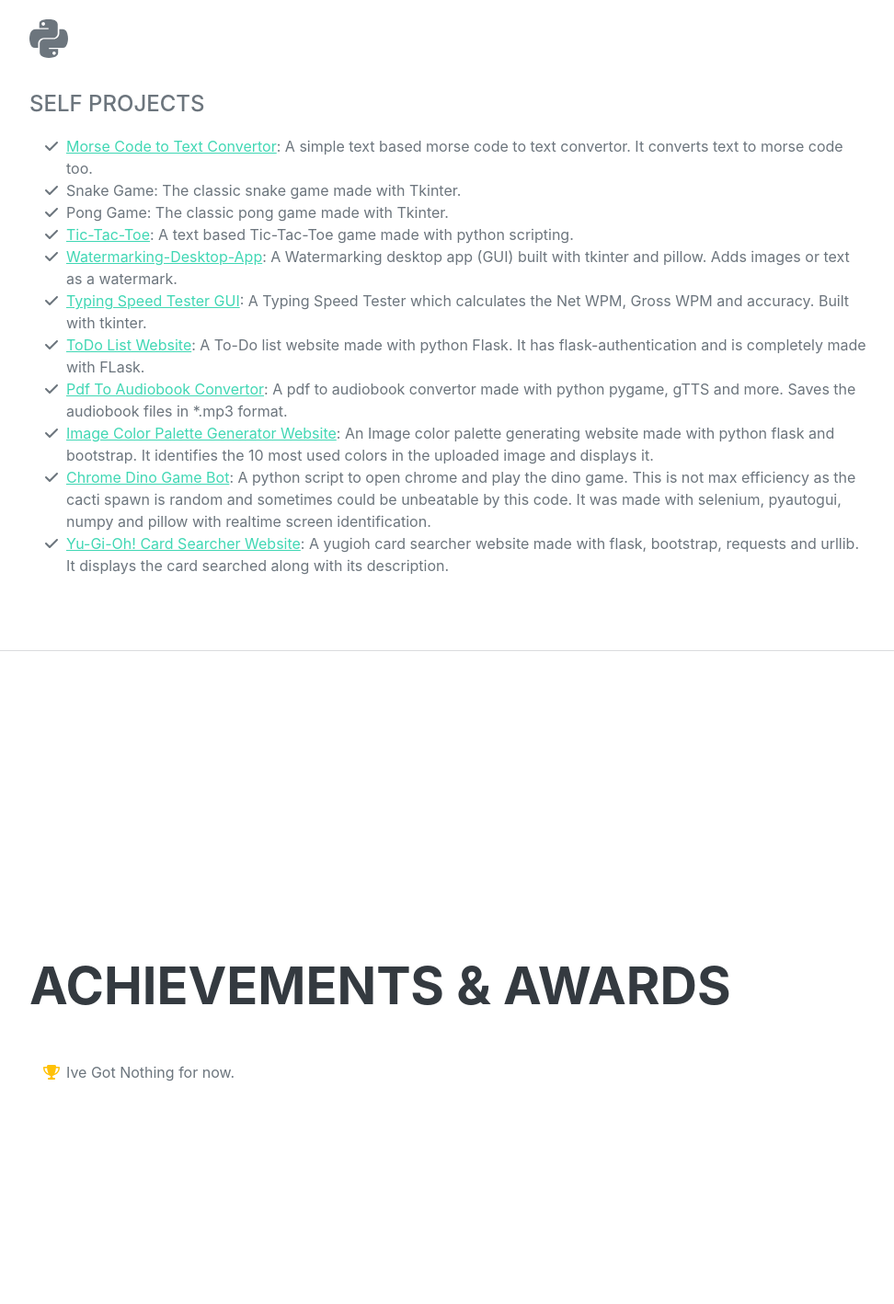
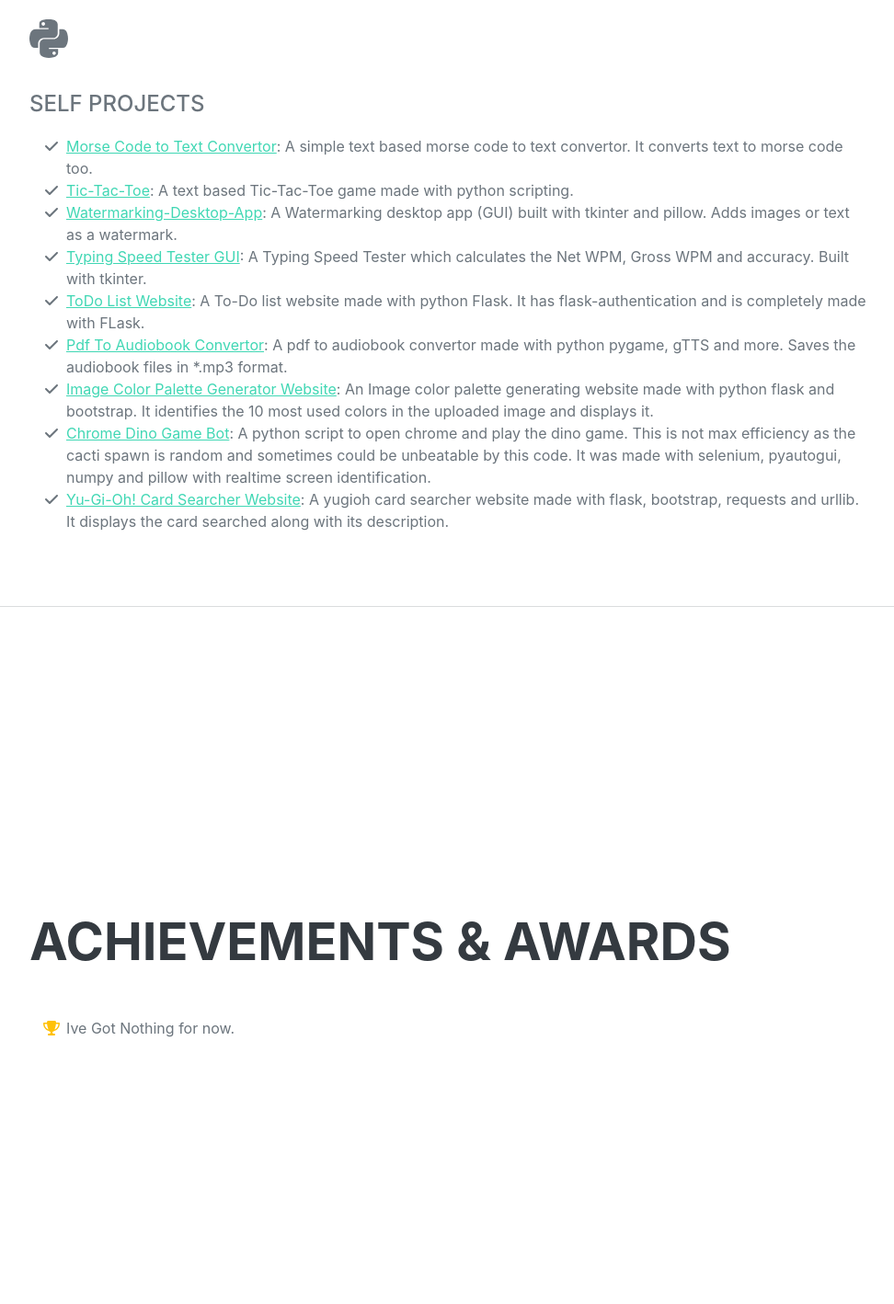
Before and after one commit to Pranvesh-Kun/Portfolio-Website, a Flask app: page / in a window 1280 px wide. Shown: the part 1842-3260 px from the top of the page at 92% size, without its empty margins (288-1260 px from the left). After the commit the page ends 2970 px from the top, so only its background shows below. Run offline with Flask 3, Linux system fonts and the light colour scheme; some libraries are stand-ins or nearby versions; some web fonts are replaced.

Commit message:
Update index.html

```diff
--- a/templates/index.html
+++ b/templates/index.html
@@ -147,14 +147,6 @@
                         </li>
                         <li>
                             <span class="fa-li"><i class="fas fa-check"></i></span>
-                            Snake Game: The classic snake game made with Tkinter.
-                        </li>
-                        <li>
-                            <span class="fa-li"><i class="fas fa-check"></i></span>
-                            Pong Game: The classic pong game made with Tkinter.
-                        </li>
-                        <li>
-                            <span class="fa-li"><i class="fas fa-check"></i></span>
                             <a href="https://github.com/Pranvesh-Kun/Tic-Tac-Toe">Tic-Tac-Toe</a>: A text based Tic-Tac-Toe game made with python scripting.
                         </li>
                         <li>
```
